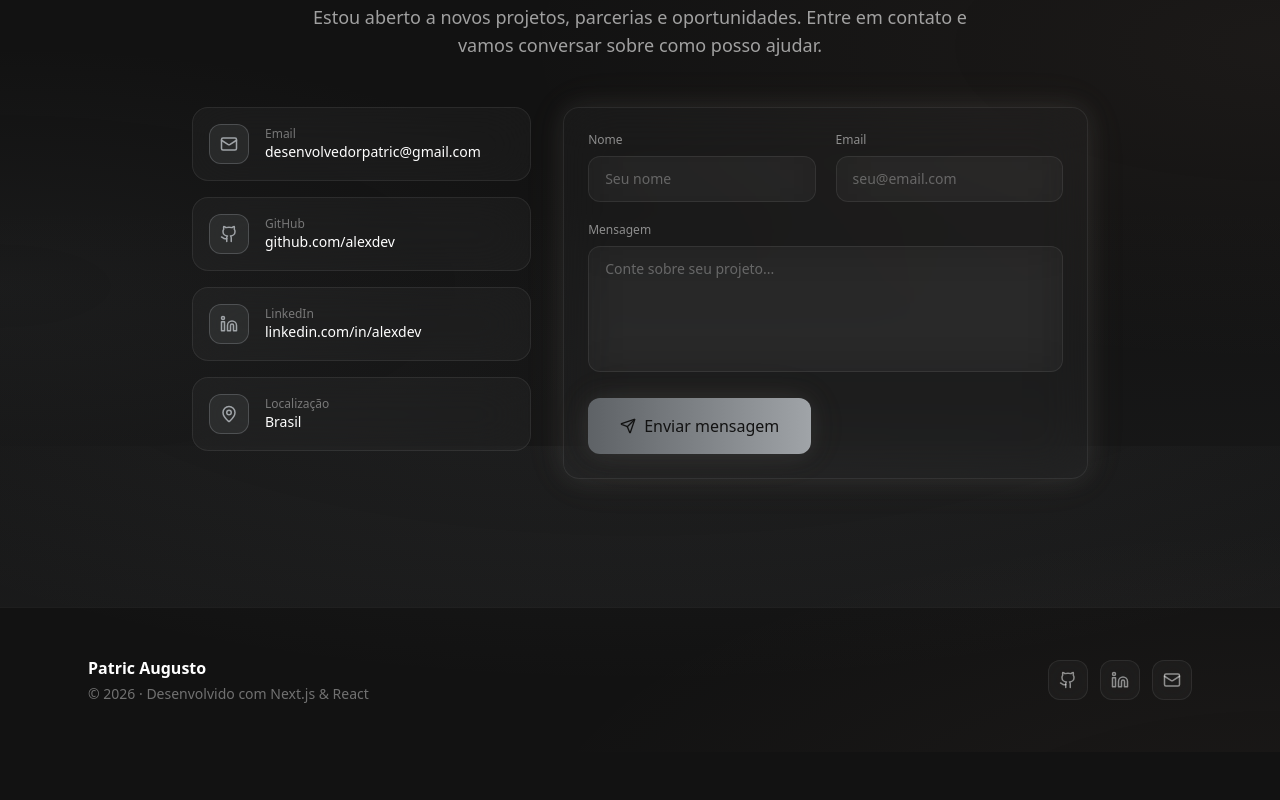
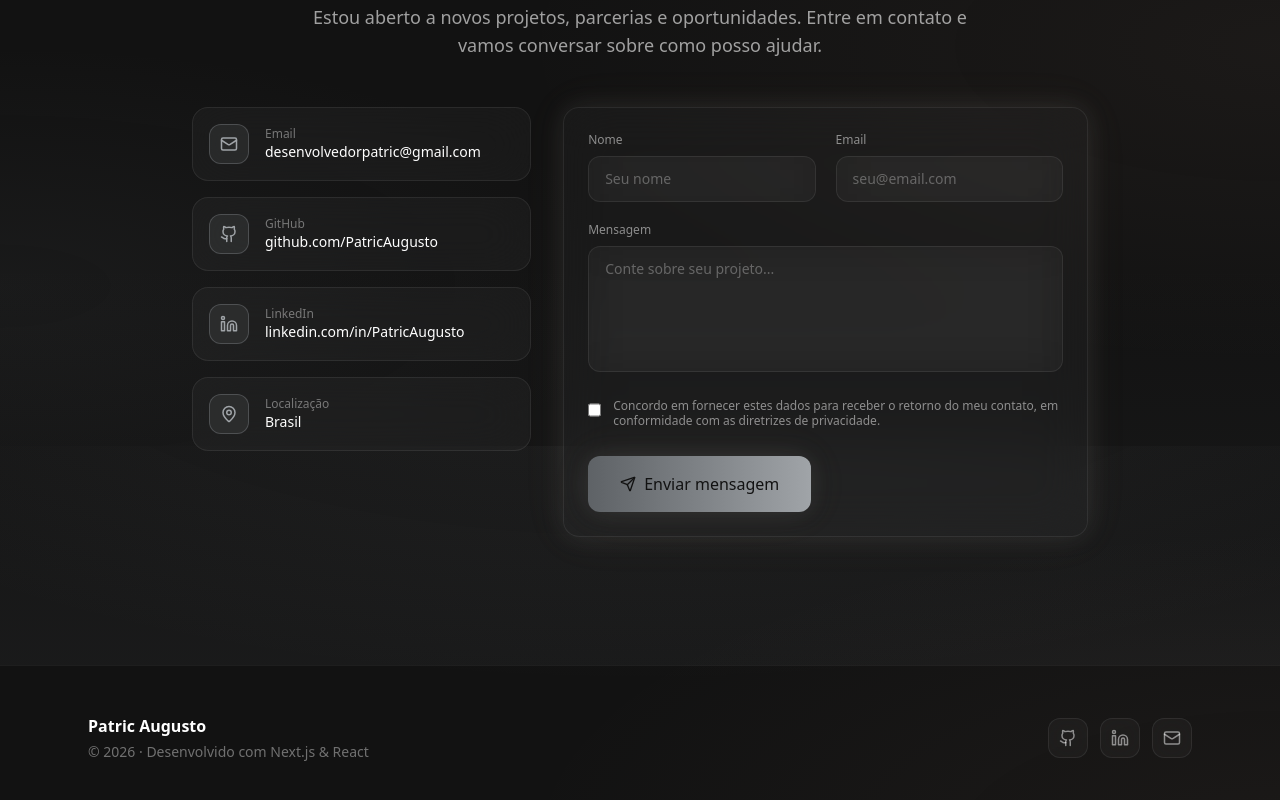
Before and after one commit to PatricAugusto/Portfolio-v4, a Next.js app: page / in a window 1280 px wide. Shown: the part 5154-5954 px from the top of the page. Before the commit the page ends 5906 px from the top, so only its background shows below. Built offline with nearby package versions, Linux system fonts and the light colour scheme.

Commit message:
feat(contact): implement secure email submission via Web3Forms API route

```diff
--- a/src/components/sections/Contact.tsx
+++ b/src/components/sections/Contact.tsx
@@ -1,5 +1,6 @@
 "use client";
 
+import { useState } from "react";
 import { motion } from "framer-motion";
 import { Github, Linkedin, Mail, MapPin, Send } from "lucide-react";
 import { siteConfig } from "@/data/portfolio";
@@ -17,13 +18,13 @@ const contactLinks = [
   {
     icon: Github,
     label: "GitHub",
-    value: "github.com/alexdev",
+    value: "github.com/PatricAugusto",
     href: siteConfig.github,
   },
   {
     icon: Linkedin,
     label: "LinkedIn",
-    value: "linkedin.com/in/alexdev",
+    value: "linkedin.com/in/PatricAugusto",
     href: siteConfig.linkedin,
   },
   {
@@ -35,6 +36,41 @@ const contactLinks = [
 ];
 
 export function Contact() {
+  const [isSubmitting, setIsSubmitting] = useState(false);
+  const [submitStatus, setSubmitStatus] = useState(null); // 'success' | 'error'
+
+  const handleSubmit = async (e) => {
+    e.preventDefault();
+    setIsSubmitting(true);
+    setSubmitStatus(null);
+
+    const formData = new FormData(e.target);
+
+    // Configuração do Web3Forms - Insira sua chave de acesso aqui
+    formData.append("access_key", "94347aad-b4af-4cda-a7e4-17f9197c5283");
+    formData.append("from_name", "Portfolio - Contato");
+
+    try {
+      const response = await fetch("https://api.web3forms.com/submit", {
+        method: "POST",
+        body: formData,
+      });
+
+      const data = await response.json();
+
+      if (data.success) {
+        setSubmitStatus("success");
+        e.target.reset();
+      } else {
+        setSubmitStatus("error");
+      }
+    } catch (error) {
+      setSubmitStatus("error");
+    } finally {
+      setIsSubmitting(false);
+    }
+  };
+
   return (
     <section id="contact" className="relative py-24 sm:py-32">
       <div className="pointer-events-none absolute inset-x-0 bottom-0 h-[400px] bg-gradient-to-t from-blue-deep/10 to-transparent" />
@@ -99,10 +135,15 @@ export function Contact() {
             className="lg:col-span-3"
           >
             <GlassCard className="h-full" glow>
-              <form
-                className="space-y-5"
-                onSubmit={(e) => e.preventDefault()}
-              >
+              <form className="space-y-5" onSubmit={handleSubmit}>
+                {/* Anti-Spam Honeypot (Segurança ISO) - Invisível para humanos */}
+                <input
+                  type="checkbox"
+                  name="botcheck"
+                  className="hidden"
+                  style={{ display: "none" }}
+                />
+
                 <div className="grid gap-5 sm:grid-cols-2">
                   <div>
                     <label
@@ -113,7 +154,9 @@ export function Contact() {
                     </label>
                     <input
                       id="name"
+                      name="name"
                       type="text"
+                      required
                       placeholder="Seu nome"
                       className="glass w-full rounded-xl px-4 py-3 text-sm text-white placeholder:text-white/30 focus:border-blue-primary/50 focus:outline-none focus:ring-1 focus:ring-blue-primary/30"
                     />
@@ -127,7 +170,9 @@ export function Contact() {
                     </label>
                     <input
                       id="email"
+                      name="email"
                       type="email"
+                      required
                       placeholder="seu@email.com"
                       className="glass w-full rounded-xl px-4 py-3 text-sm text-white placeholder:text-white/30 focus:border-blue-primary/50 focus:outline-none focus:ring-1 focus:ring-blue-primary/30"
                     />
@@ -142,15 +187,49 @@ export function Contact() {
                   </label>
                   <textarea
                     id="message"
+                    name="message"
                     rows={5}
+                    required
                     placeholder="Conte sobre seu projeto..."
                     className="glass w-full resize-none rounded-xl px-4 py-3 text-sm text-white placeholder:text-white/30 focus:border-blue-primary/50 focus:outline-none focus:ring-1 focus:ring-blue-primary/30"
                   />
                 </div>
-                <Button type="submit" size="lg" className="w-full sm:w-auto">
-                  <Send size={16} />
-                  Enviar mensagem
-                </Button>
+
+                {/* Consentimento LGPD */}
+                <div className="flex items-start gap-3">
+                  <input
+                    id="privacy"
+                    type="checkbox"
+                    required
+                    className="mt-1 h-4 w-4 rounded border-white/20 bg-white/5 text-blue-primary focus:ring-0 focus:ring-offset-0"
+                  />
+                  <label htmlFor="privacy" className="text-xs text-white/50 leading-tight">
+                    Concordo em fornecer estes dados para receber o retorno do meu contato, em conformidade com as diretrizes de privacidade.
+                  </label>
+                </div>
+
+                <div className="flex flex-col sm:flex-row sm:items-center gap-4 pt-2">
+                  <Button
+                    type="submit"
+                    size="lg"
+                    className="w-full sm:w-auto"
+                    disabled={isSubmitting}
+                  >
+                    <Send size={16} className={isSubmitting ? "animate-pulse" : ""} />
+                    {isSubmitting ? "Enviando..." : "Enviar mensagem"}
+                  </Button>
+
+                  {submitStatus === "success" && (
+                    <p className="text-sm text-green-400 font-medium">
+                      Mensagem enviada com sucesso!
+                    </p>
+                  )}
+                  {submitStatus === "error" && (
+                    <p className="text-sm text-red-400 font-medium">
+                      Falha ao enviar. Tente novamente mais tarde.
+                    </p>
+                  )}
+                </div>
               </form>
             </GlassCard>
           </motion.div>
```
